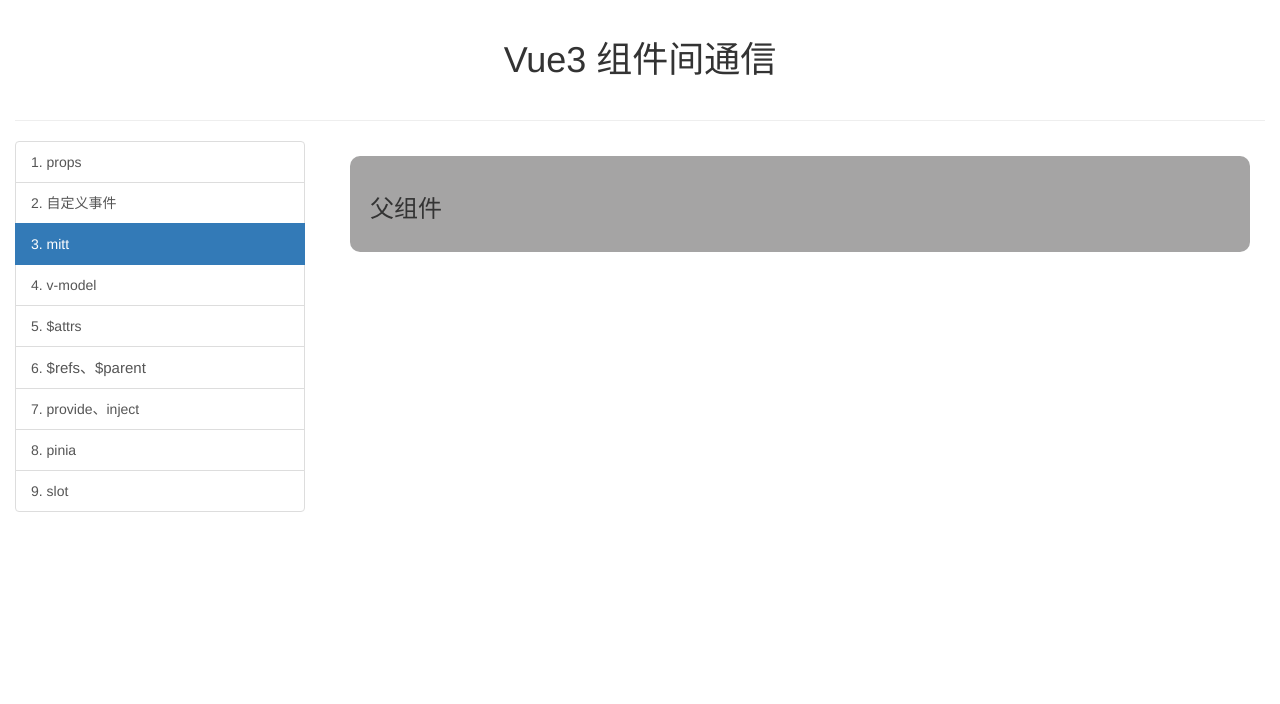
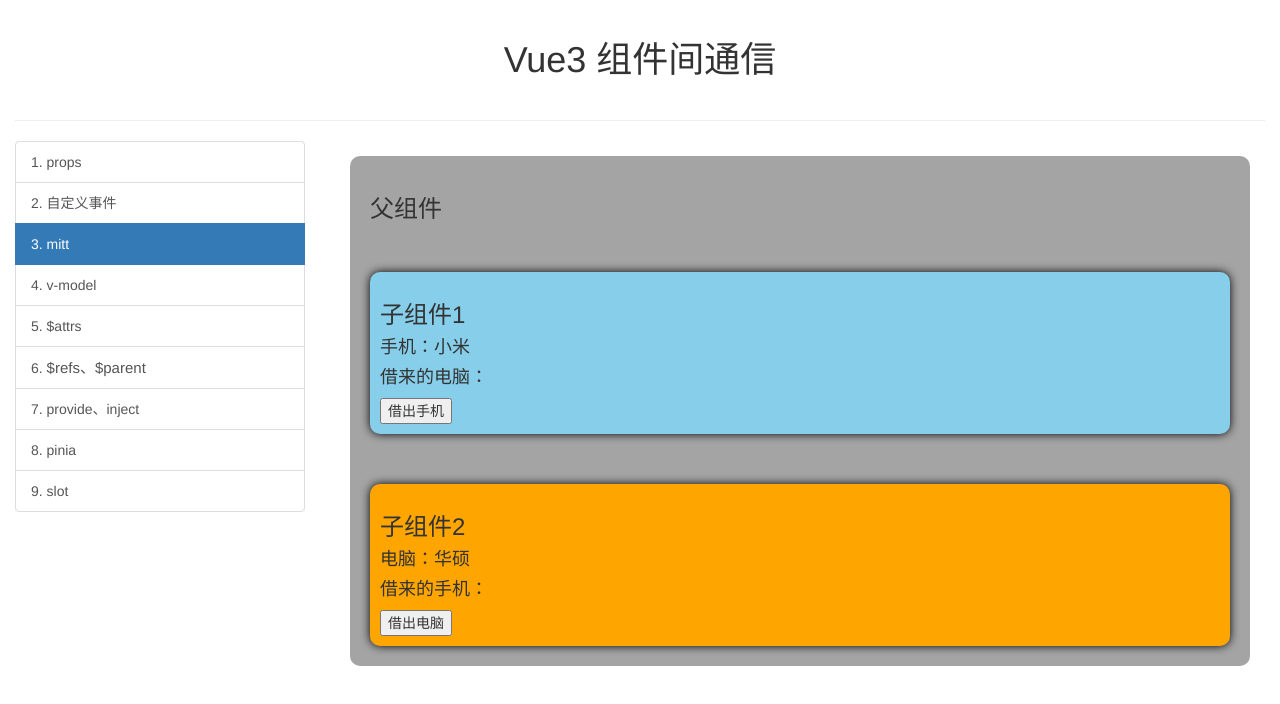
Before and after one commit to LYLMagui/vue3-init, a Vue app: page /mitt in a window 1280 px wide. Shown: the top 704 px of the page. Built offline with nearby package versions, Linux system fonts and the light colour scheme.

Commit message:
『54.组件通信  mitt

```diff
--- a/src/pages/03_mitt/Child1.vue
+++ b/src/pages/03_mitt/Child1.vue
@@ -1,23 +1,43 @@
 <template>
 	<div class="child1">
 		<h3>子组件1</h3>
+		<h4>手机：{{ phone }}</h4>
+		<h4>借来的电脑：{{ computer }}</h4>
+		<button @click="emitter.emit('send-phone',phone)">借出手机</button>
 
 	</div>
 </template>
 
 <script setup lang="ts" name="Child1">
+import { ref } from 'vue'
+import emitter from '../../utils/emitter';
+
+//数据
+const phone = ref('小米');
+const computer = ref('')
+
+emitter.on('send-computer', (value:any) => {
+	computer.value = value
+})
+
+
+
+
+
+
 
 </script>
 
 <style scoped>
-	.child1{
+.child1 {
 	margin-top: 50px;
 	background-color: skyblue;
 	padding: 10px;
 	box-shadow: 0 0 10px black;
 	border-radius: 10px;
 }
-	.child1 button{
+
+.child1 button {
 	margin-right: 10px;
 }
 </style>
--- a/src/pages/03_mitt/Child2.vue
+++ b/src/pages/03_mitt/Child2.vue
@@ -1,15 +1,29 @@
 <template>
 	<div class="child2">
-
+		<h3>子组件2</h3>
+		<h4>电脑：{{ computer }}</h4>
+		<h4>借来的手机：{{ phone }}</h4>
+		<button @click="emitter.emit('send-computer',computer)">借出电脑</button>
 	</div>
 </template>
 
 <script setup lang="ts" name="Child2">
+import { ref } from 'vue'
+import emitter from '../../utils/emitter';
+
+
+// 数据
+const computer = ref('华硕');
+const phone = ref('')
+
+emitter.on('send-phone', (value:any) => {
+	phone.value = value;
+})
 
 </script>
 
 <style scoped>
-	.child2{
+.child2 {
 	margin-top: 50px;
 	background-color: orange;
 	padding: 10px;
--- a/src/pages/03_mitt/Father.vue
+++ b/src/pages/03_mitt/Father.vue
@@ -1,12 +1,14 @@
 <template>
   <div class="father">
     <h3>父组件</h3>
-
+    <Child1/>
+    <Child2/>
   </div>
 </template>
 
 <script setup lang="ts" name="Father">
-
+  import Child1 from './Child1.vue';
+  import Child2 from './Child2.vue';
 </script>
 
 <style scoped>
```
Lines whose indentation alone changed are shown as unchanged.
